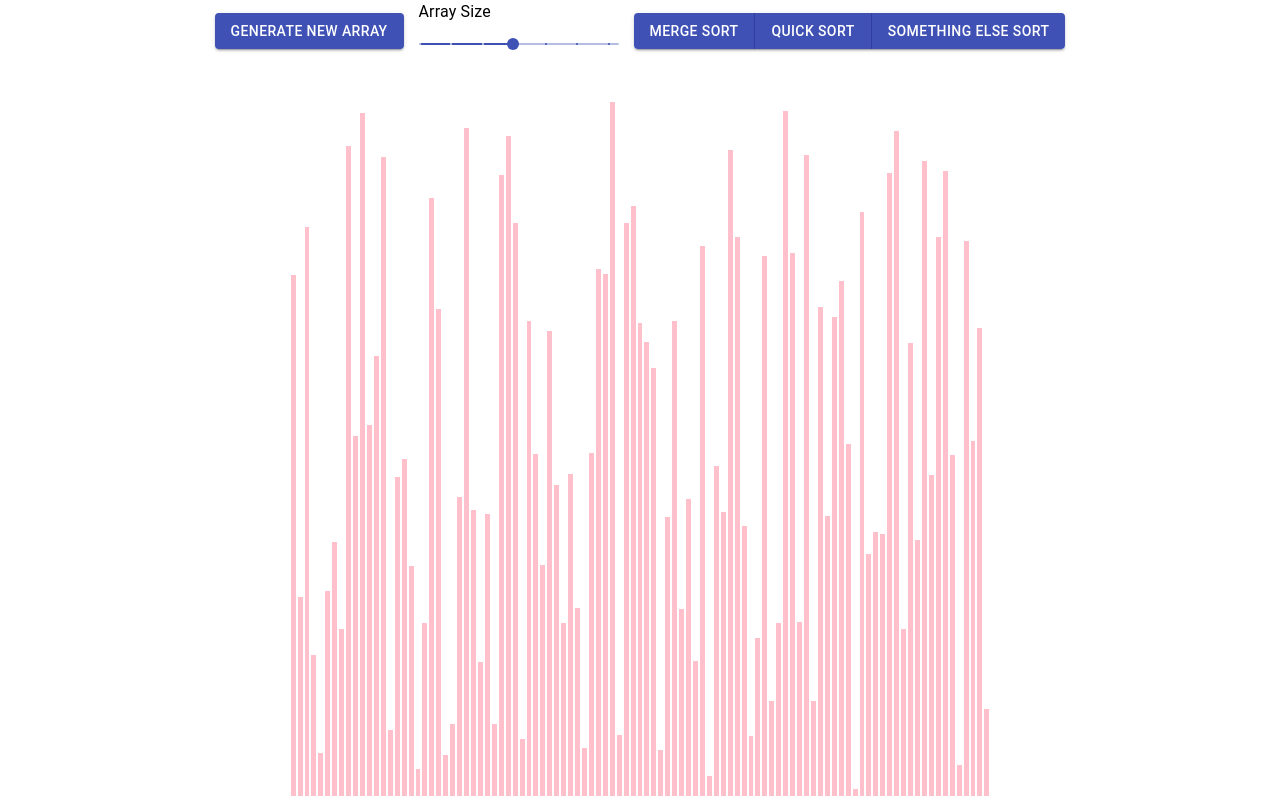
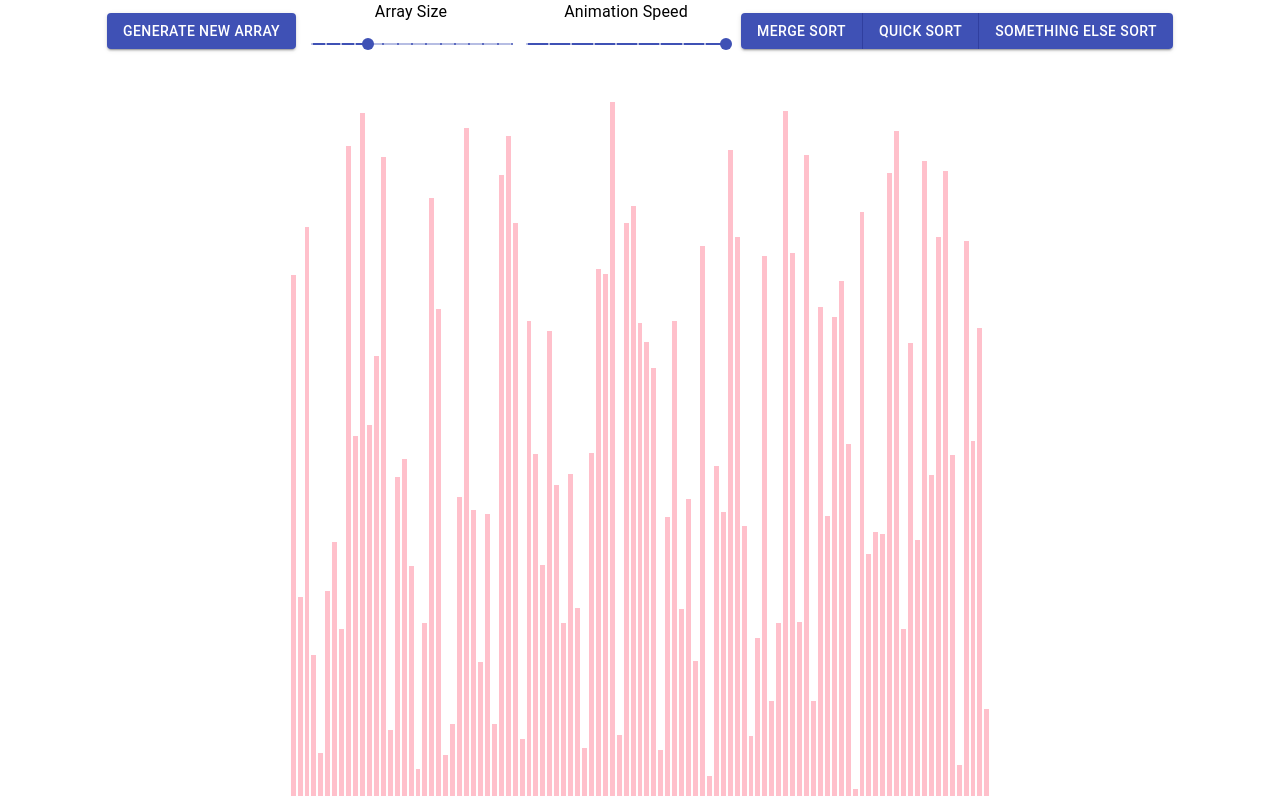
Before and after one commit to robertobatts/magic-sorter, a React (Create React App) app: page / in a window 1280 px wide. Built offline with nearby package versions, Linux system fonts and the light colour scheme.

Commit message:
added speed slider + clear all timeouts before generating new array

```diff
--- a/src/components/Sorter.css
+++ b/src/components/Sorter.css
@@ -32,6 +32,7 @@
 .slider {
   width: 200px;
   display: inline-block;
+  text-align: center;
 }
 
 .margin {
--- a/src/components/Sorter.jsx
+++ b/src/components/Sorter.jsx
@@ -12,7 +12,7 @@ const SECONDARY_COLOR = 'tomato';
 
 const SORTED_COLOR = 'springgreen';
 
-const ANIMATION_SPEED_MS = 2;
+const ANIMATION_SPEED_MS = 1;
 
 const DEFAULT_ARRAY_SIZE = 100;
 
@@ -23,7 +23,8 @@ export default class Sorter extends React.Component {
     this.state = {
       values: [],
       valuesSize: DEFAULT_ARRAY_SIZE,
-      stop: true
+      stop: true,
+      animationSpeed: ANIMATION_SPEED_MS
     };
   }
 
@@ -32,12 +33,20 @@ export default class Sorter extends React.Component {
   }
 
   resetArray() {
+    this.clearAnimations();
     const newValues = [];
     for (let i = 0; i <= this.state.valuesSize; ++i) {
       newValues.push(randomIntFromInterval(5, 700));
     }
     this.setState({stop: true});
     this.setState({values: newValues}, () => this.resetArrayBarsColor());
+  }
+
+  clearAnimations() {
+    let timeOutId = window.setTimeout(function() {}, 0);
+    while (timeOutId--) {
+        window.clearTimeout(timeOutId);
+    }
   }
 
   resetArrayBarsColor() {
@@ -54,7 +63,6 @@ export default class Sorter extends React.Component {
   mergeSort() {
     const jsSortedArray = this.state.values.slice().sort((v1, v2) => v1 - v2);
     const animations = sortingAlgos.getMergeSortAnimations(this.state.values);
-    console.log(animations)
     for (let i = 0; i < animations.length && !this.state.stop; i++) {
       const arrayBars = document.getElementsByClassName('array-bar');
       const isColorChange = i % 3 !== 2;
@@ -71,7 +79,7 @@ export default class Sorter extends React.Component {
             this.colorElementIfSorted(jsSortedArray[barOneIdx], arrayBars[barOneIdx]);
             this.colorElementIfSorted(jsSortedArray[barTwoIdx], arrayBars[barTwoIdx]);
           }
-        }, i * ANIMATION_SPEED_MS);
+        }, i * this.state.animationSpeed);
       } else {
         setTimeout(() => {
           if (!this.state.stop) {
@@ -80,7 +88,10 @@ export default class Sorter extends React.Component {
             barOneStyle.height = `${this.getHeight(newValue)}px`;
             this.colorElementIfSorted(jsSortedArray[barOneIdx], arrayBars[barOneIdx]);
           }
-        }, i * ANIMATION_SPEED_MS);
+        }, i * this.state.animationSpeed);
+      }
+      if (i === animations.length - 1) {
+        setTimeout(() => {this.setState({stop: true})}, i*this.state.animationSpeed + 20);
       }
     }
   }
@@ -106,13 +117,17 @@ export default class Sorter extends React.Component {
       if (jsSortedArray[i] == arrayBars[i].getAttribute('value')) {
         setTimeout(() => {
           arrayBars[i].style.backgroundColor = SORTED_COLOR;
-        }, i*ANIMATION_SPEED_MS);
+        }, i*this.state.animationSpeed);
       }
     }
   }
 
   handleChangeSize(newSize) {
-    this.setState({valuesSize: newSize});
+    this.setState({valuesSize: newSize}, () => this.resetArray());
+  }
+
+  handleChangeSpeed(newSpeed) {
+    this.setState({animationSpeed: newSpeed});
   }
 
   render() {
@@ -123,22 +138,39 @@ export default class Sorter extends React.Component {
             <Button onClick={() => this.resetArray()} variant="contained" color="primary">Generate new array</Button>
             <div className="margin"/>
             <div className="slider">
-              <Typography id="discrete-slider" gutterBottom>
+              <Typography id="size-slider" gutterBottom>
                 Array Size
               </Typography>
               <Slider
+                disabled={!this.state.stop}
                 defaultValue={DEFAULT_ARRAY_SIZE}
-                aria-labelledby="discrete-slider"
+                aria-labelledby="size-slider"
                 valueLabelDisplay="auto"
                 onChange={(event, size) => this.handleChangeSize(size)}
-                step={30}
+                step={20}
                 marks
-                min={10}
-                max={200}
+                min={20}
+                max={300}
               />
             </div>
             <div className="margin"/>
-            <ButtonGroup variant="contained" color="primary" aria-label="contained primary button group">
+            <div className="slider">
+              <Typography id="speed-slider" gutterBottom>
+                Animation Speed
+              </Typography>
+              <Slider
+                disabled={!this.state.stop}
+                defaultValue={11 - ANIMATION_SPEED_MS}
+                aria-labelledby="speed-slider"
+                onChange={(event, speed) => this.handleChangeSpeed(11 - speed)}
+                step={1}
+                marks
+                min={1}
+                max={10}
+              />
+            </div>
+            <div className="margin"/>
+            <ButtonGroup disabled={!this.state.stop} variant="contained" color="primary" aria-label="contained primary button group">
               <Button onClick={() => this.sort(this.mergeSort.bind(this))}>Merge Sort</Button>
               <Button>Quick Sort</Button>
               <Button>Something else sort</Button>
@@ -148,7 +180,6 @@ export default class Sorter extends React.Component {
             {this.state.values.map((value, idx) => (
               <div
                 className="array-bar"
-                value={value}
                 key={idx}
                 style={{
                   backgroundColor: NEUTRAL_COLOR,
```
